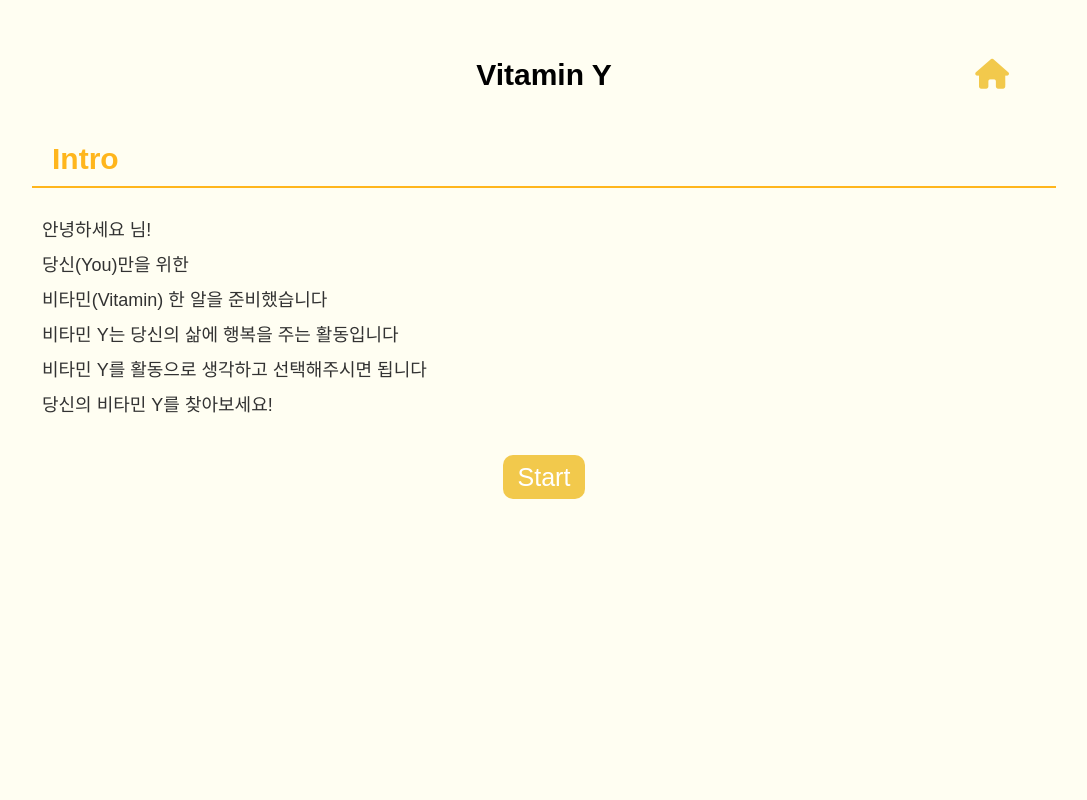
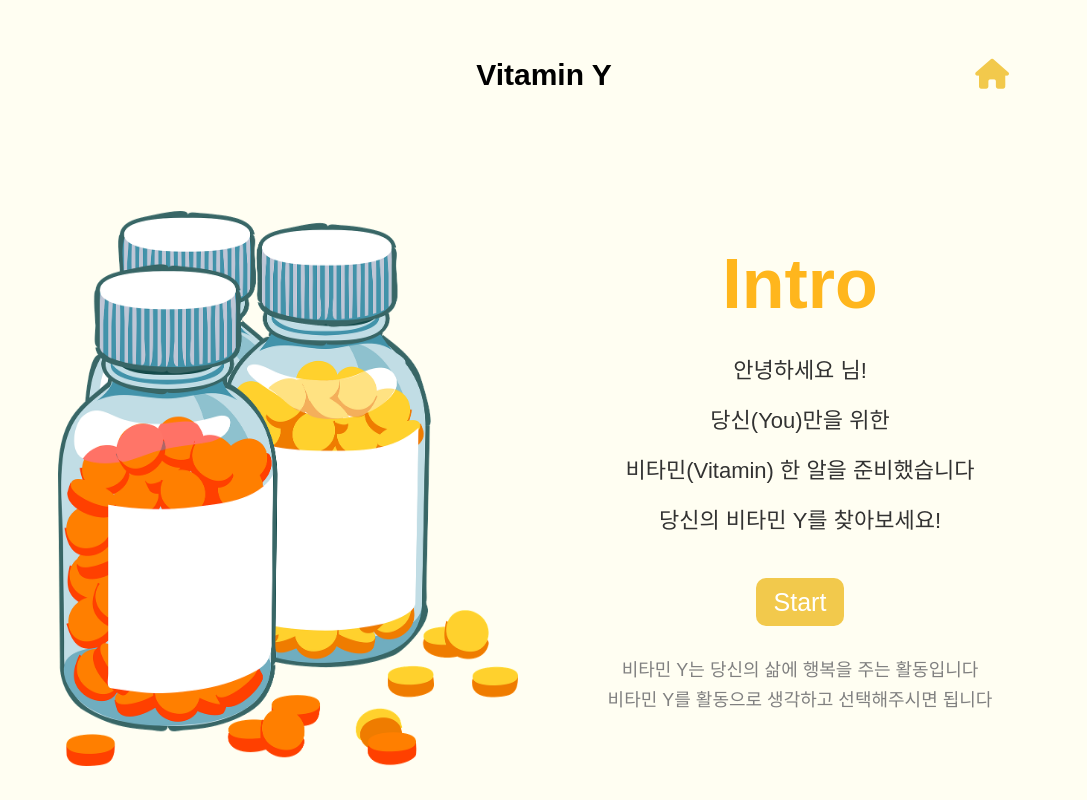
Before and after one commit to CodeSoom/project-react-3-Najeong-Kim, a React app: page /project-react-3-Najeong-Kim/intro in a window 1280 px wide. Shown: the whole page, without its empty margins (96-1183 px from the left). Built offline with nearby package versions, Linux system fonts and the light colour scheme; a web font is replaced by a local one.

Commit message:
IntroPage 디자인 변경, Container 컴포넌트 분리

```diff
--- a/src/HomePage.jsx
+++ b/src/HomePage.jsx
@@ -10,38 +10,7 @@ import { keyframes } from '@emotion/react'
 
 import { illustrations } from './assets/images';
 
-const Container = styled.div({
-  display: 'grid',
-  height: '80%',
-  gridTemplateColumns: 'repeat(2, 1fr)',
-  gridTemplateRows: '1fr',
-});
-
-const BottleImg = styled.img({
-  width: '90%',
-  height: '80%',
-  margin: 'auto',
-});
-
-const Wrapper = styled.div({
-  display: 'flex',
-  flexDirection: 'column',
-  textAlign: 'center',
-  justifyContent: 'space-around',
-  margin: '15% 0',
-});
-
-const Title = styled.h2({
-  color: '#FFB61D',
-  fontSize: '70px',
-  margin: '0',
-});
-
-const Text = styled.p({
-  color: '#323232',
-  fontSize: '25px',
-  lineHeight: '50px',
-});
+import Container from './styles/Container';
 
 const heartBeat = keyframes`
   0%{
@@ -77,17 +46,17 @@ const Start = styled.div({
 export default function HomePage() {
   return (
     <Container>
-      <BottleImg src={illustrations[1]} />
-      <Wrapper>
-        <Title>Vitamin Y</Title>
-        <Text>
+      <img src={illustrations[1]} />
+      <div>
+        <h2>Vitamin Y</h2>
+        <p className="homeText">
           당신의 비타민 Y를 찾아보세요
           <br />
           이름을 알려주실래요?
-        </Text>
+        </p>
         <HomeContainer />
         <Start><Link to="/intro"><i className="fas fa-tablets"></i></Link></Start>
-      </Wrapper>
+      </div>
     </Container>
   );
 }
--- a/src/IntroPage.jsx
+++ b/src/IntroPage.jsx
@@ -8,18 +8,19 @@ import { get } from './utils';
 
 import styled from '@emotion/styled';
 
-import Title from './styles/Title';
-import Text from './styles/Text';
+import { illustrations } from './assets/images';
+
+import Container from './styles/Container';
 
 const Start = styled.div({
-  marginTop: '40px',
+  margin: '20px 0',
   textAlign: 'center',
   '& a': {
     fontSize: '25px',
     color: 'white',
     textDecoration: 'none',
     backgroundColor: '#F2C94C',
-    padding: '8px 15px',
+    padding: '10px 18px',
     borderRadius: '10px',
     '&:hover': {
       backgroundColor: '#FFB61D',
@@ -32,22 +33,27 @@ export default function IntroPage() {
   const userName = useSelector(get('userName'));
 
   return (
-    <div>
-      <Title>Intro</Title>
-      <Text>
-        안녕하세요 {userName}님!
+    <Container>
+      <img src={illustrations[1]} />
+      <div>
+        <h2>Intro</h2>
+        <p className="introText">
+          안녕하세요 {userName}님!
         <br />
         당신(You)만을 위한
         <br />
         비타민(Vitamin) 한 알을 준비했습니다
         <br />
-        비타민 Y는 당신의 삶에 행복을 주는 활동입니다
+        당신의 비타민 Y를 찾아보세요!
+      </p>
+        <Start><Link to="/choice/1">Start</Link></Start>
+        <p className="introPlusText">
+          비타민 Y는 당신의 삶에 행복을 주는 활동입니다
         <br />
         비타민 Y를 활동으로 생각하고 선택해주시면 됩니다
-        <br />
-        당신의 비타민 Y를 찾아보세요!
-      </Text>
-      <Start><Link to="/choice/1">Start</Link></Start>
-    </div>
+      </p>
+
+      </div>
+    </Container>
   );
 }
--- /dev/null
+++ b/src/styles/Container.jsx
@@ -0,0 +1,41 @@
+import styled from '@emotion/styled';
+
+const Container = styled.div({
+  display: 'grid',
+  height: '80%',
+  gridTemplateColumns: 'repeat(2, 1fr)',
+  '& img': {
+    width: '90%',
+    height: '80%',
+    margin: 'auto',
+  },
+  '& > div': {
+    display: 'flex',
+    flexDirection: 'column',
+    textAlign: 'center',
+    justifyContent: 'space-between',
+    margin: '20% 0',
+    '& h2': {
+      color: '#FFB61D',
+      fontSize: '70px',
+      margin: '0',
+    },
+    '& .homeText': {
+      color: '#323232',
+      fontSize: '25px',
+      lineHeight: '50px',
+    },
+    '& .introText': {
+      color: '#323232',
+      fontSize: '22px',
+      lineHeight: '50px',
+    },
+    '& .introPlusText': {
+      color: 'gray',
+      fontSize: '18px',
+      lineHeight: '30px',
+    },
+  },
+});
+
+export default Container;
```
